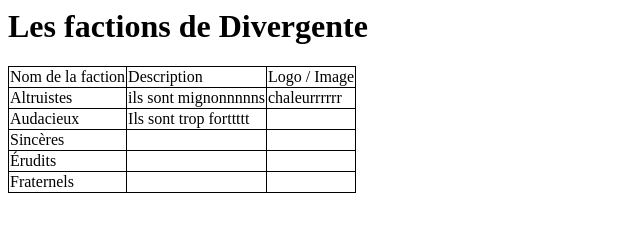
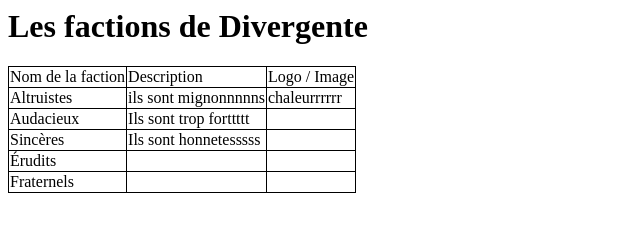
Before and after one commit to mathildermno/Paillettes, a plain HTML site: page index.html in a window 1280 px wide. Shown: the whole page, without its empty margins (0-640 px from the left). Drawn offline with Linux system fonts and the light colour scheme.

Commit message:
paillettes 4

```diff
--- a/index.html
+++ b/index.html
@@ -25,7 +25,7 @@
         </tr>
         <tr>
             <td>Sincères</td>
-            <td></td>
+            <td>Ils sont honnetesssss</td>
             <td></td>
         </tr>
         <tr>
```
